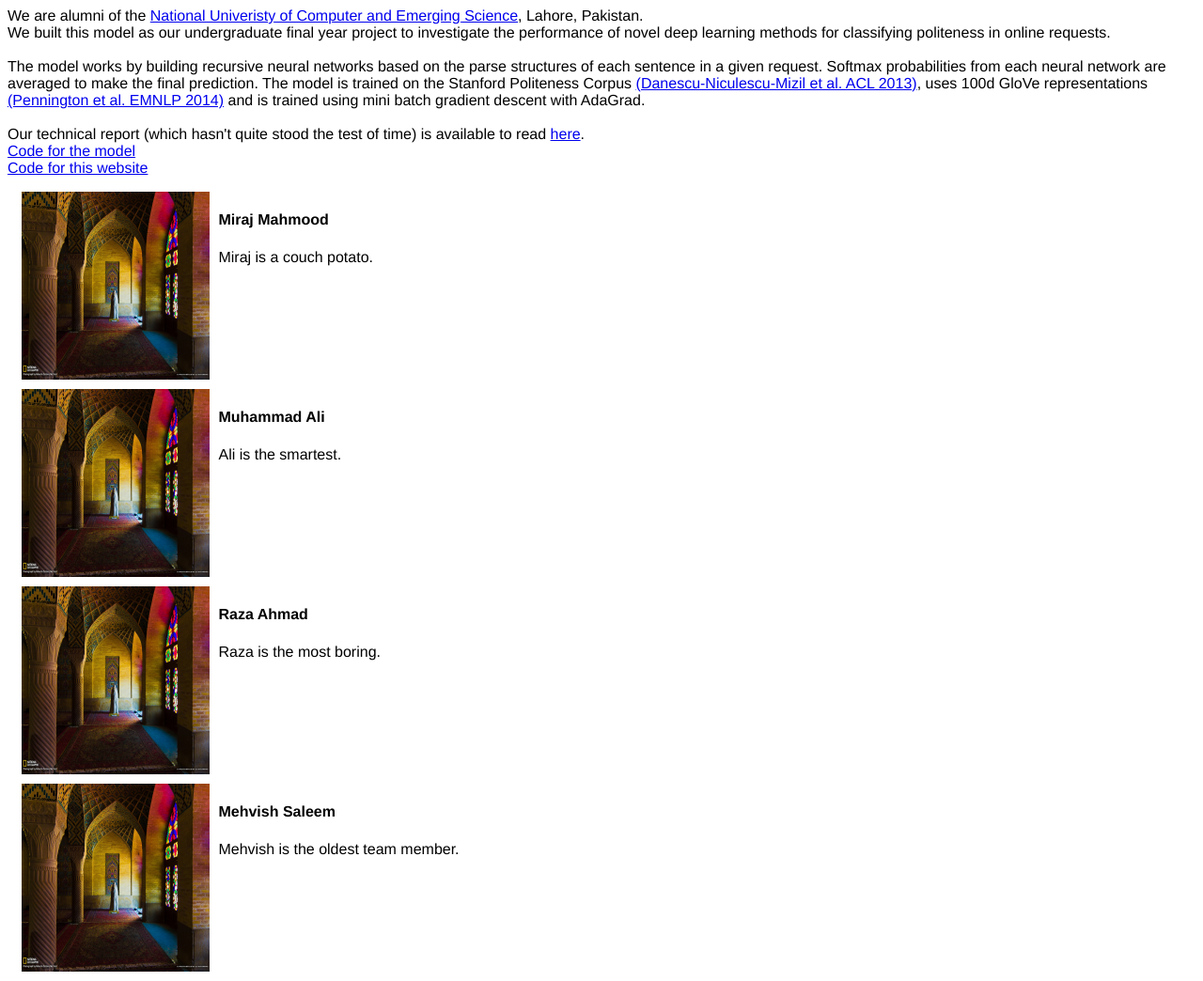
After one commit to MirajMahmood/website-politeness, a Flask app: template templates/about.html in a window 1280 px wide. The commit adds this page. Shown: the whole page at 94% size. Run offline with Flask 2, Linux system fonts and the light colour scheme; the template is opened without the code that fills it, so the values that code supplies are empty; parts of the project's set-up code (start-up, migrations or seed data) failed here and were passed over.

Commit message:
Initial markup for about page

```diff
--- a/static/style.css
+++ b/static/style.css
@@ -118,3 +118,19 @@ html, body{
 	font-size: 11px;
 	margin-left: 5px;
 }
+
+.team_member{
+	margin: 10px;
+	width: 50%;
+}
+
+.team_member div{
+	margin-left: 5px;
+	display: inline-block;
+	vertical-align: top;
+}
+
+.profile_picture img{
+	height: 200px;
+	width: 200px;
+}
--- /dev/null
+++ b/templates/about.html
@@ -0,0 +1,76 @@
+<html>
+    <head>
+        <link rel="stylesheet" href="../static/style.css">
+        <title>
+            About the Project
+        </title>
+    </head>
+
+    <body>
+        <div id="project_info">
+            <p>
+                We are alumni of the <a href="http://nu.edu.pk/">National Univeristy of Computer and Emerging Science</a>, Lahore, Pakistan.<br>
+                We built this model as our undergraduate final year project to investigate the performance of novel deep learning methods for classifying politeness in online requests.<br><br>
+                The model works by building recursive neural networks based on the parse structures of each sentence in a given request. Softmax probabilities from each neural network are averaged to make the final prediction.
+
+                The model is trained on the Stanford Politeness Corpus <a href="http://www.cs.cornell.edu/~cristian/Politeness.html">(Danescu-Niculescu-Mizil et al. ACL 2013)</a>, uses 100d GloVe representations
+                <a href="http://nlp.stanford.edu/projects/glove/">(Pennington et al. EMNLP 2014)</a> and is trained using mini batch gradient descent with AdaGrad.
+
+                <br><br>Our technical report (which hasn't quite stood the test of time) is available to read <a href="#">here</a>.
+                <br><a href="https://github.com/sranasir/politeness">Code for the model</a>
+                <br><a href="https://github.com/MirajMahmood/website-politeness">Code for this website</a>
+            </p>
+        </div>
+
+        <div class="team_member_profiles">
+            <div class="team_member">
+                <div class="profile_picture">
+                    <img src="../static/images/Colors.jpg"/>
+                </div>
+                <div class="team_member_info">
+                    <h4>Miraj Mahmood</h4>
+                    <p>
+                        Miraj is a couch potato.
+                    </p>
+                </div>
+            </div>
+
+            <div class="team_member">
+                <div class="profile_picture">
+                    <img src="../static/images/Colors.jpg"/>
+                </div>
+                <div class="team_member_info">
+                    <h4>Muhammad Ali</h4>
+                    <p>
+                        Ali is the smartest.
+                    </p>
+                </div>
+            </div>
+
+            <div class="team_member">
+                <div class="profile_picture">
+                    <img src="../static/images/Colors.jpg"/>
+                </div>
+                <div class="team_member_info">
+                    <h4>Raza Ahmad</h4>
+                    <p>
+                        Raza is the most boring.
+                    </p>
+                </div>
+            </div>
+
+            <div class="team_member">
+                <div class="profile_picture">
+                    <img src="../static/images/Colors.jpg"/>
+                </div>
+                <div class="team_member_info">
+                    <h4>Mehvish Saleem</h4>
+                    <p>
+                        Mehvish is the oldest team member.
+                    </p>
+                </div>
+            </div>
+        </div>
+    </body>
+
+</html>
```
Also changed, not shown: static/images/Colors.jpg (added), 2 other files.
